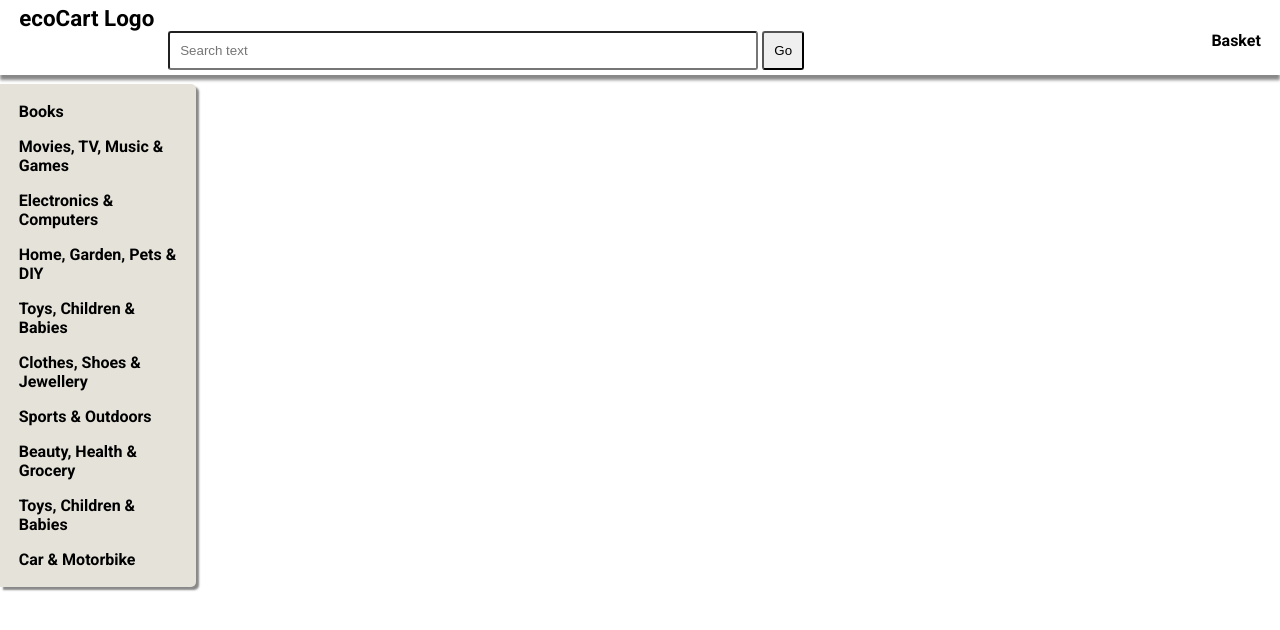
After one commit to EM-Creations/ecoCart, a PHP site: page /prototyping/home.html in a window 1280 px wide. The commit adds this page. Shown: the top 630 px of the page. Run offline with PHP 8.4, Linux system fonts and the light colour scheme.

Commit message:
Added: Created prototyping directory Update: More work on the prototype Update: Updated the readme

```diff
--- a/css/base.css
+++ b/css/base.css
@@ -19,7 +19,7 @@ div#container {
 }
 
 header {
-	padding: 5px 1%;
+	padding: 5px 1.5%;
 	box-shadow: 0 5px 3px #888888;
 }
 
@@ -30,11 +30,11 @@ header>div#headerText {
 
 /* Header search styling */
 header>div#headerSearch {
-	margin: 0 10%;
+	margin: 0 12%;
 }
 
 header>div#headerSearch input {
-	width: 50%;
+	width: 60%;
 	padding: 10px;
 	border-radius: 3px;
 }
@@ -44,6 +44,34 @@ header>div#headerSearch button {
 	border-radius: 3px;
 }
 
+header>div#headerRight {
+	float: right;
+	font-weight: bold;
+}
+
+/* Category Navigation */
+aside#catNav {
+	width: 15%;
+	padding: 2px;
+	margin-top: .7%;
+	background-color: #e5e2d9;
+	border-radius: 0 5px 5px 0;
+	box-shadow: 3px 3px 2px #888888;
+}
+
+aside#catNav>nav {
+	padding: 0 7%;
+}
+
+aside#catNav>nav>ul {
+	padding-left: 2%;
+}
+
+aside#catNav>nav>ul>li {
+	list-style: none;
+	font-weight: bold;
+}
+
 main {
 	display: block; /* Neccessary for older browsers which don't display the "main" element correctly */
 }
--- /dev/null
+++ b/prototyping/home.html
@@ -0,0 +1,90 @@
+<!DOCTYPE html>
+<html>
+    <head>
+        <meta charset="UTF-8">
+        <title>ecoCart</title>
+		<meta name="description" content="ecoCart">
+		<meta name="author" content="Edward McKnight (UP608985)">
+		<meta name="viewport" content="width=device-width, initial-scale=1, maximum-scale=1"> <!-- Mobile specific meta tag -->
+
+		<link rel="stylesheet" href="../css/base.css">
+
+		<!-- Favicons -->
+		<link rel="shortcut icon" href="../images/favicon.ico">
+		<!--<link rel="apple-touch-icon" href="images/apple-touch-icon.png">
+		<link rel="apple-touch-icon" sizes="72x72" href="images/apple-touch-icon-72x72.png">
+		<link rel="apple-touch-icon" sizes="114x114" href="images/apple-touch-icon-114x114.png">-->
+    </head>
+    <body>
+		<div id="container">
+			<header>
+				<div id="headerText">ecoCart Logo</div>
+				<div id="headerRight">
+					Basket
+				</div>
+				<div id="headerSearch">
+					<input type="text" placeholder="Search text">
+					<button>Go</button>
+				</div>
+			</header>
+			<aside id="catNav">
+				<nav>
+					<ul>
+						<li>Books</li>
+					</ul>
+				</nav>
+				<nav>
+					<ul>
+						<li>Movies, TV, Music &amp; Games</li>
+					</ul>
+				</nav>
+				<nav>
+					<ul>
+						<li>Electronics &amp; Computers</li>
+					</ul>
+				</nav>
+				<nav>
+					<ul>
+						<li>Home, Garden, Pets &amp; DIY</li>
+					</ul>
+				</nav>
+				<nav>
+					<ul>
+						<li>Toys, Children &amp; Babies</li>
+					</ul>
+				</nav>
+				<nav>
+					<ul>
+						<li>Clothes, Shoes &amp; Jewellery</li>
+					</ul>
+				</nav>
+				<nav>
+					<ul>
+						<li>Sports &amp; Outdoors</li>
+					</ul>
+				</nav>
+				<nav>
+					<ul>
+						<li>Beauty, Health &amp; Grocery</li>
+					</ul>
+				</nav>
+				<nav>
+					<ul>
+						<li>Toys, Children &amp; Babies</li>
+					</ul>
+				</nav>
+				<nav>
+					<ul>
+						<li>Car &amp; Motorbike</li>
+					</ul>
+				</nav>
+			</aside>
+			<main>
+
+			</main>
+			<footer>
+
+			</footer>
+		</div>
+    </body>
+</html>
```
Also changed, not shown: index.php (deleted, +0 -87 lines), nbproject/project.xml (added, +9 -0 lines), README.md, 1 other file.
